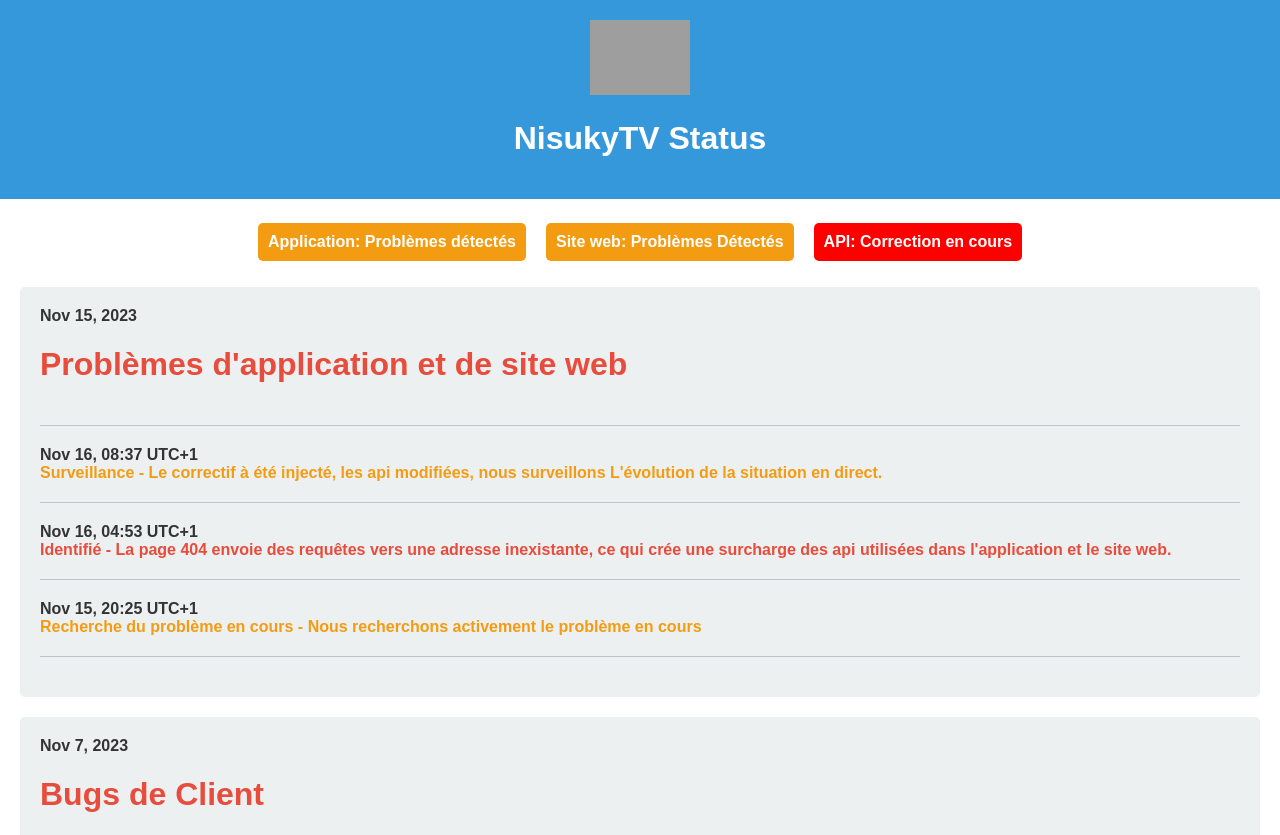
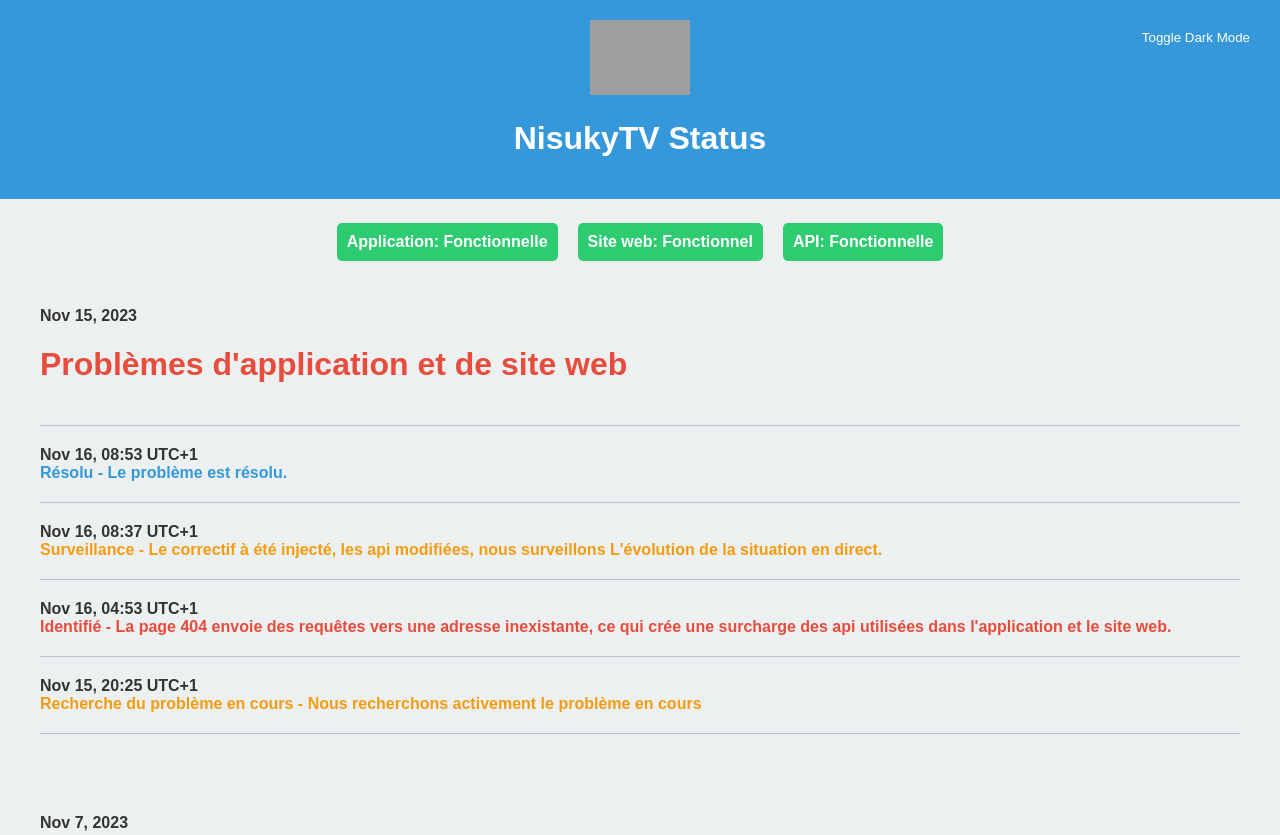
Before and after one commit to nisuky-devs/nisuky-devs.github.io, a website: page web/online/nisuky-tv/logged/webapp/status/onapp/app.html in a window 1280 px wide. Shown: the top 835 px of the page. Drawn offline with Linux system fonts and the light colour scheme; grey boxes are pictures that could not be loaded.

Commit message:
updating and adding mode sombre

```diff
--- a/web/online/nisuky-tv/logged/webapp/status/onapp/app.html
+++ b/web/online/nisuky-tv/logged/webapp/status/onapp/app.html
@@ -8,6 +8,14 @@
         body {
             margin: 0;
             font-family: 'Arial', sans-serif;
+            transition: background-color 0.5s, color 0.5s;
+            background-color: #ecf0f1;
+            color: #333;
+        }
+
+        body.dark-mode {
+            background-color: #2c3e50;
+            color: #ecf0f1;
         }
 
         header {
@@ -38,7 +46,7 @@
 
         .bad {
             background-color: #FF0000;
-            color: #fff
+            color: #fff;
         }
 
         .good {
@@ -93,9 +101,23 @@
         .severity-low {
             color: #3498db;
         }
+
+        .dark-mode-button {
+            position: fixed;
+            top: 20px;
+            right: 20px;
+            background-color: #3498db;
+            color: #fff;
+            padding: 10px;
+            border: none;
+            border-radius: 5px;
+            cursor: pointer;
+        }
     </style>
 </head>
 <body>
+
+<button class="dark-mode-button" onclick="toggleDarkMode()">Toggle Dark Mode</button>
 
 <header>
     <img src="https://yt3.googleusercontent.com/nVISkzMhLlGdndKcFM99-pmj3Rxdq9n2B0Vfd-pkOG0ULjS24ZVV66Or-VE5g2QFQdJk6gkwXWs=s176-c-k-c0x00ffffff-no-rj" alt="Logo du site">
@@ -104,10 +126,9 @@
 <br>
 
 <div class="status-banner">
-    <div class="status warning">Application: Problèmes détectés</div>
-    <div class="status warning">Site web: Problèmes Détectés</div>
-    <div class="status bad">API: Correction en cours</div>
-    <!--<div class="status good"> en cas de bug/problème-->
+    <div class="status good">Application: Fonctionnelle</div>
+    <div class="status good">Site web: Fonctionnel</div>
+    <div class="status good">API: Fonctionnelle</div>
 </div>
 
 <!-- Historique des incidents -->
@@ -115,7 +136,10 @@
     <div class="incident">
         <div class="incident-date">Nov 15, 2023</div>
         <div class="severity severity-high"><h1>Problèmes d'application et de site web </h1></div>
- <!--       <div class="incident-message">Couleur en fonction de la gravité</div> -->
+    </div>
+    <div class="incident">
+        <div class="incident-date">Nov 16, 08:53 UTC+1</div>
+        <div class="severity severity-low">Résolu - Le problème est résolu. </div>
     </div>
     <div class="incident">
         <div class="incident-date">Nov 16, 08:37 UTC+1</div>
@@ -137,7 +161,6 @@
     <div class="incident">
         <div class="incident-date">Nov 7, 2023</div>
         <div class="severity severity-high"><h1>Bugs de Client</h1></div>
- <!--       <div class="incident-message">Couleur en fonction de la gravité</div> -->
     </div>
 
     <div class="incident">
@@ -161,5 +184,12 @@
     </div>
 </div>
 
+<script>
+    function toggleDarkMode() {
+        const body = document.body;
+        body.classList.toggle('dark-mode');
+    }
+</script>
+
 </body>
 </html>
```
